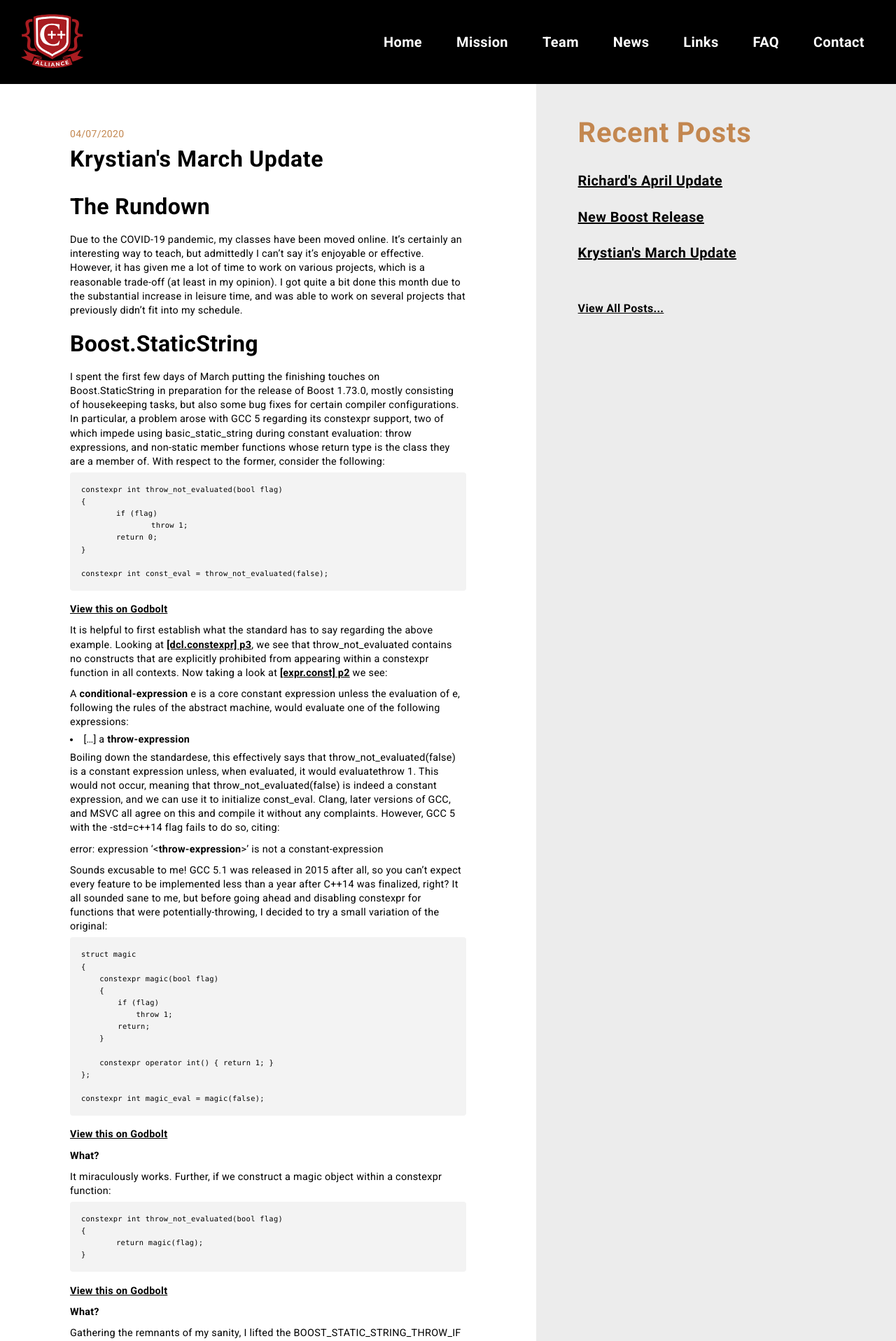
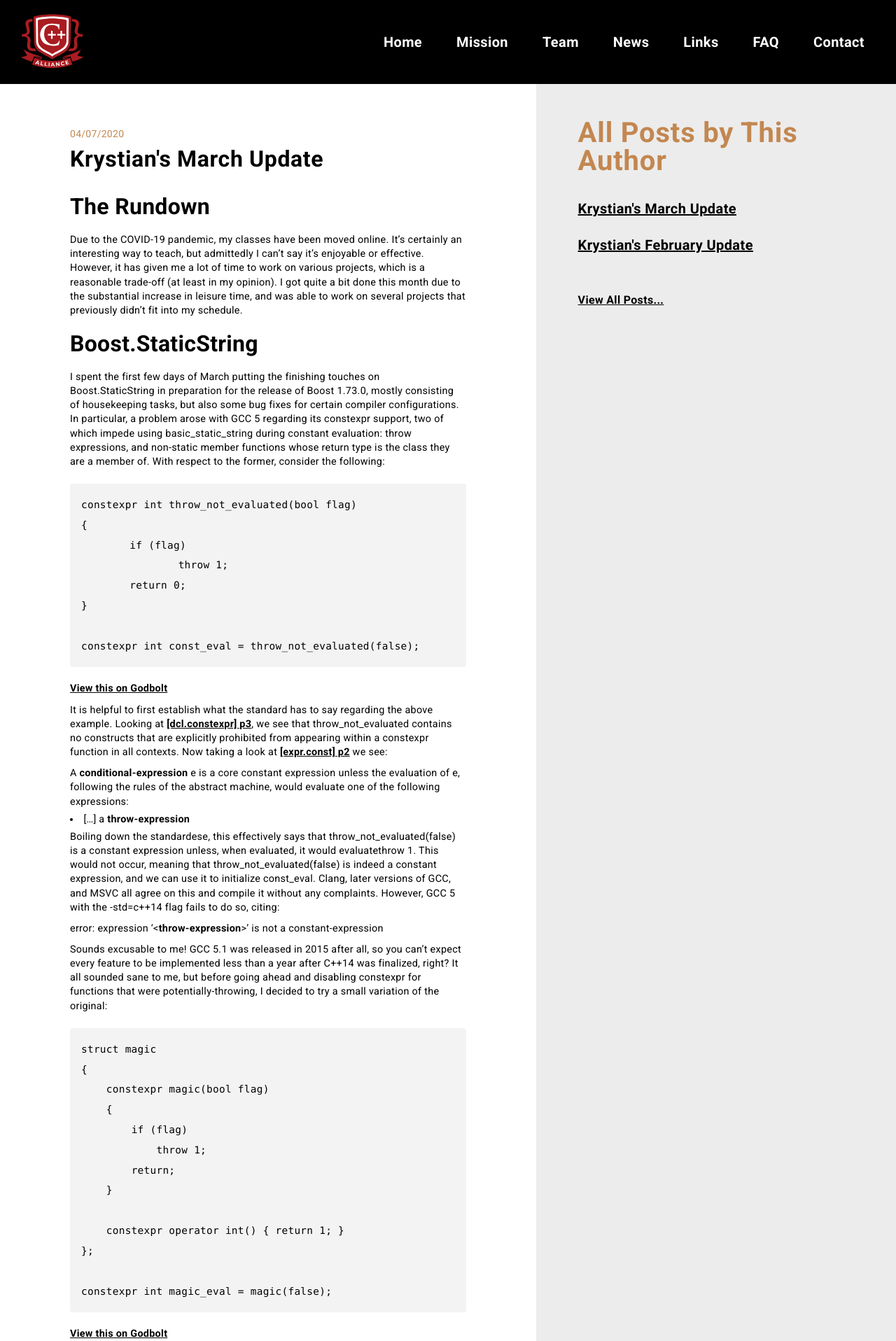
Before and after one commit to unecigarettewm/cppa-www, a Jekyll site: the page built from _posts/2020-04-07-KrystiansMarchUpdate.md, in a window 1280 px wide. Shown: the top 1916 px of the page at 70% size. Built offline with Jekyll 4.4.1, drawn with Linux system fonts in a browser that asks for light colours.

Commit message:
Code block format feedback & Post page RHS panel updates

```diff
--- a/_layouts/post.html
+++ b/_layouts/post.html
@@ -45,17 +45,21 @@ type: article
       </article>
     </section>
   </div>
+
   <section class="section news" id='news'>
     <div class='section-title'>
-      <h2 class='header text-xl recent-post-header'>Recent Posts</h2>
+      <h2 class='header text-xl recent-post-header'>All Posts by This Author</h2>
     </div>
     <div class='news-content formatted-text'>
+      {% assign posts = site.posts | where:'categories', page.categories %}
       <ul>
-        {% for post in site.posts limit:3 %}
+        {% for post in site.posts %}
+        {% if post.categories == page.categories %}
         <li class='news-list-item '>
           <span class='text-s news-date'>{{ post.date | date: "%m/%d/%Y"}}</span>
           <a class='text-l news-title link' href="{{site.baseurl}}{{ post.url }}">{{ post.title }}</a>
         </li>
+        {% endif %}
         {% endfor %}
         <li>
           <a class='text-l all link' href="{{site.baseurl}}/news">View All Posts...</a>
@@ -63,4 +67,5 @@ type: article
       </ul>
     </div>
   </section>
+
 </div>
--- a/_sass/modules/layout.scss
+++ b/_sass/modules/layout.scss
@@ -280,6 +280,9 @@
   ol {
     list-style-type: decimal;
     list-style-position: inside;
+    li {
+      margin: 0.5rem 0;
+    }
   }
   em {
     font-weight: 700;
@@ -287,19 +290,20 @@
   pre {
     word-wrap: normal;
     display: block;
-    margin-bottom: 1em;
-    padding: 1rem;
+    margin: 1rem 0;
+    padding: 1rem 1rem;
     width: auto;
     overflow: auto;
-    font-size: 85%;
+    font-size: 100%;
     background-color: rgba(27, 31, 35, 0.05);
     border-radius: 4px;
     code {
       font-family: SFMono-Regular,Consolas,Liberation Mono,Menlo,Courier,monospace;
-      font-size: 85%;
+      font-size: 100%;
       white-space: inherit;
       padding: 0;
       background-color: transparent;
+      line-height: 2;
     }
   }
 }
```
